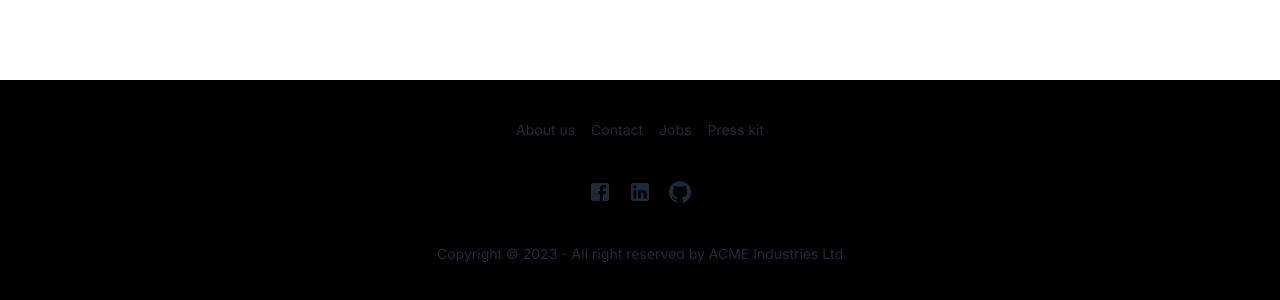
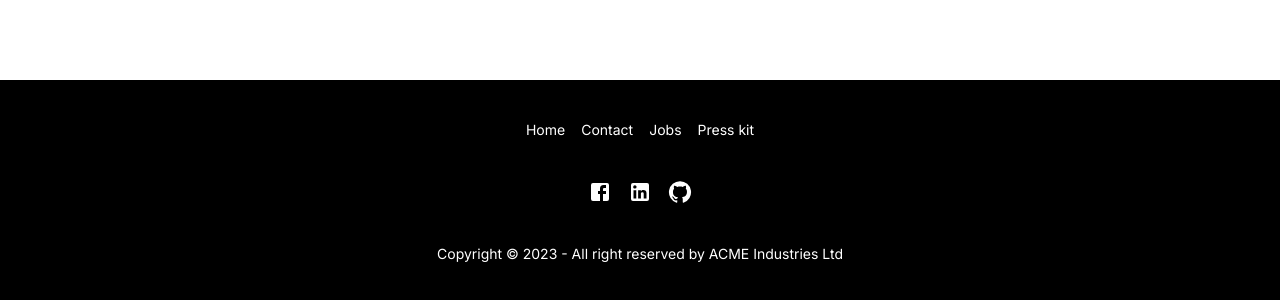
Before and after one commit to Asif3359/Blood-Donation-client, a Next.js app: page / in a window 1280 px wide. Shown: the part 768-1068 px from the top of the page. Built offline with nearby package versions, Linux system fonts and the light colour scheme.

Commit message:
change text color in footer

```diff
--- a/src/Components/Footer/Footer.js
+++ b/src/Components/Footer/Footer.js
@@ -5,9 +5,9 @@ import React from 'react';
 const Footer = () => {
     return (
         <section className='bg-black text-white '>
-            <footer className="footer footer-center p-10 container mx-auto  text-base-content rounded">
+            <footer className="footer footer-center p-10 container mx-auto rounded text-white">
                 <nav className="grid grid-flow-col gap-4">
-                    <a className="link link-hover">About us</a>
+                    <Link href='/'>Home</Link>
                     <a className="link link-hover">Contact</a>
                     <a className="link link-hover">Jobs</a>
                     <a className="link link-hover">Press kit</a>
```
